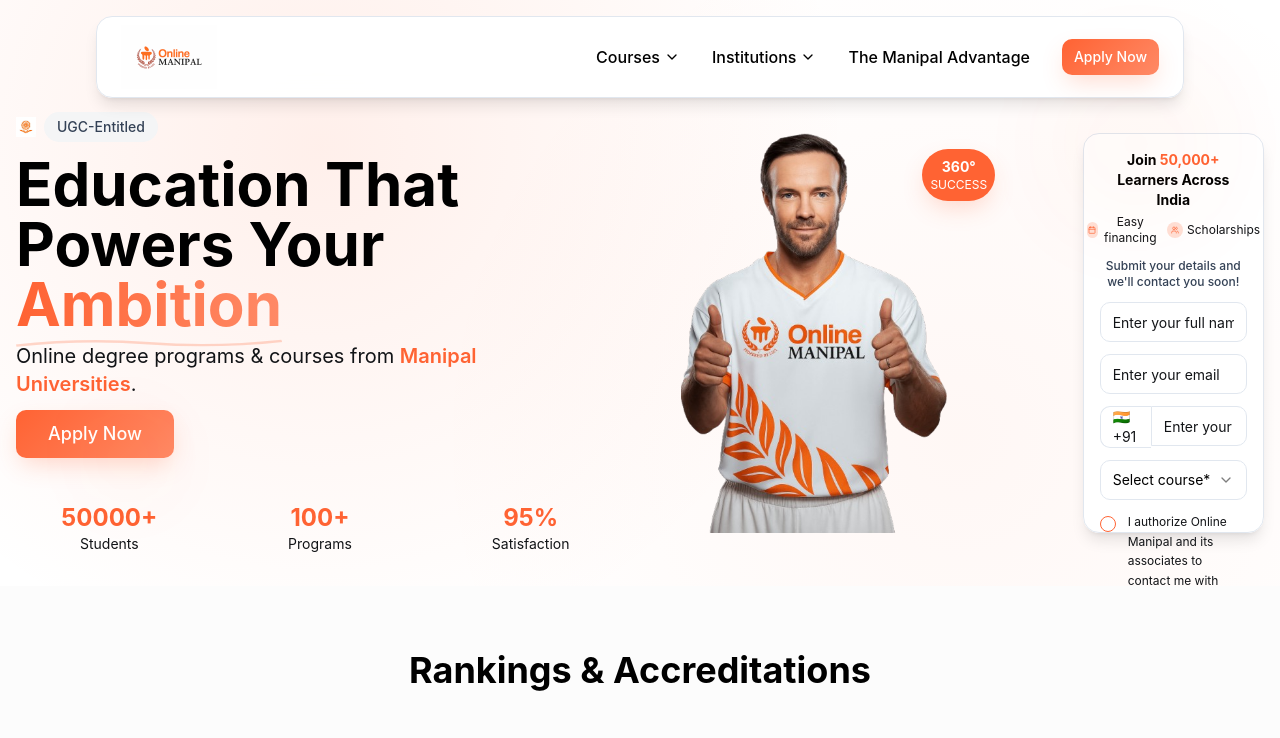
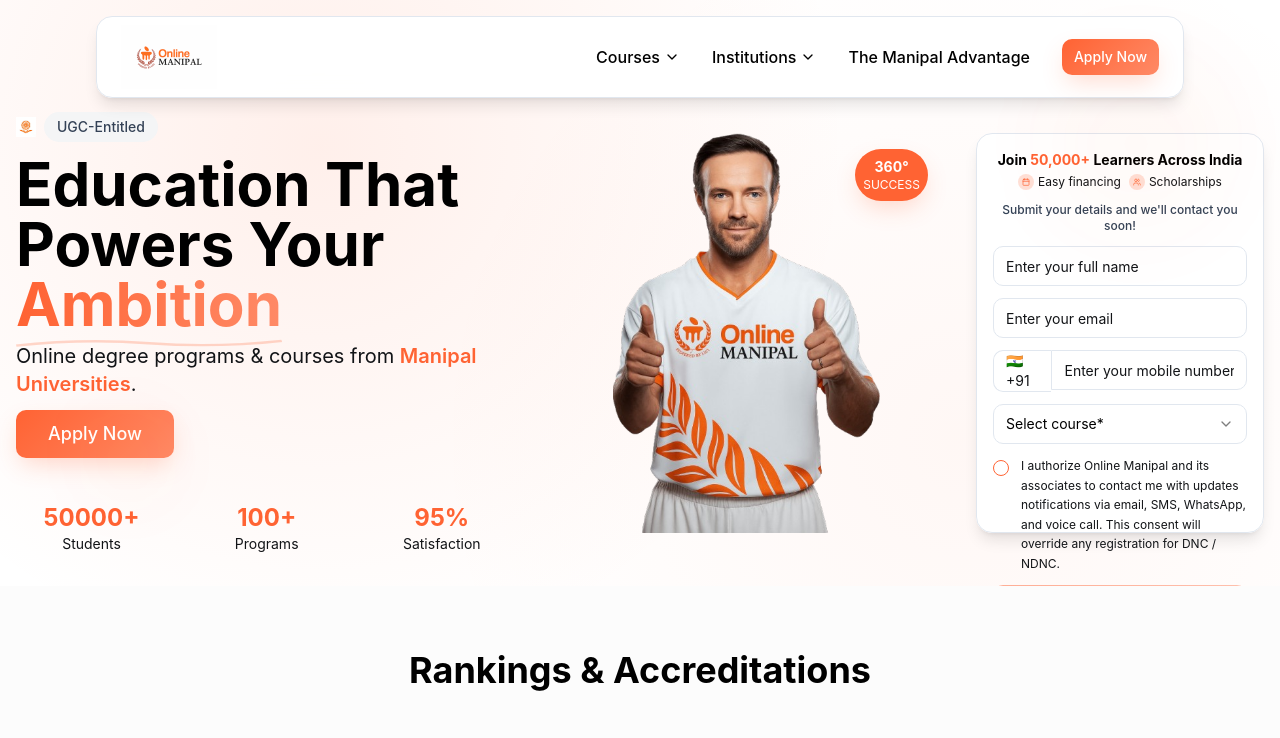
Before and after one commit to sahilpatel8055/muj_web, a React (Vite) app: page / in a window 1280 px wide. Shown: the top 738 px of the page. Built offline with nearby package versions, Linux system fonts and the light colour scheme; a web font is replaced by a local one.

Commit message:
Reverted to commit b802ca62085176c12af5635c1895f3ab8b570cd0

```diff
--- a/src/components/HeroSection.tsx
+++ b/src/components/HeroSection.tsx
@@ -31,8 +31,8 @@ const HeroSection = () => {
     <section className="relative min-h-[70vh] flex hero-pattern overflow-hidden pt-28 pb-8">
       <div className="container mx-auto px-4">
         <div className="grid lg:grid-cols-12 gap-8 items-center">
-          {/* Left Content - Now spans 6 columns */}
-          <div className="lg:col-span-6 space-y-3">
+          {/* Left Content */}
+          <div className="lg:col-span-5 space-y-3">
             {/* UGC Badge */}
             <div className="flex items-center space-x-2">
               <img src={ugcIcon} alt="UGC Entitled" className="w-5 h-5" />
@@ -103,9 +103,9 @@ const HeroSection = () => {
             </div>
           </div>
 
-          {/* Center Image - Adjusted position */}
-          <div className="lg:col-span-4 relative flex justify-center lg:justify-start items-center">
-            <div className="relative w-full flex items-center justify-center lg:ml-[-10%]">
+          {/* Center Image */}
+          <div className="lg:col-span-4 relative flex justify-center items-center">
+            <div className="relative w-full flex items-center justify-center">
               <img
                 src={heroImage}
                 alt="Successful student giving thumbs up"
@@ -122,8 +122,8 @@ const HeroSection = () => {
             </div>
           </div>
 
-          {/* Right Counseling Form - Now spans 2 columns */}
-          <div className="lg:col-span-2 flex justify-end items-start">
+          {/* Right Counseling Form */}
+          <div className="lg:col-span-3 flex justify-end items-start">
             <div className="w-full max-w-md lg:max-w-lg">
               <CounselingForm />
             </div>
```
